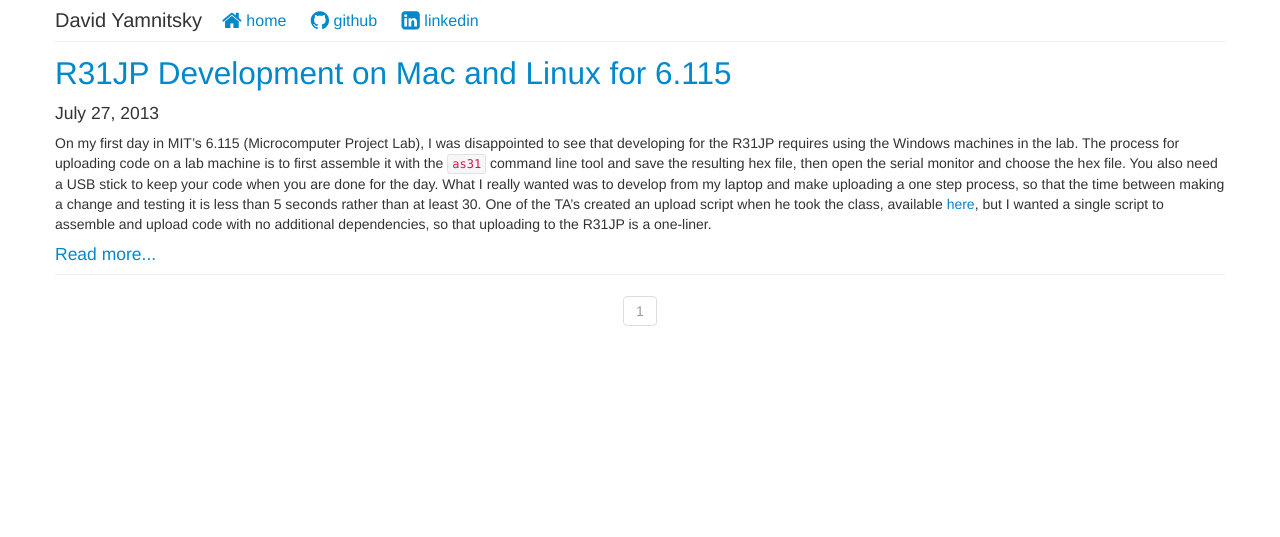
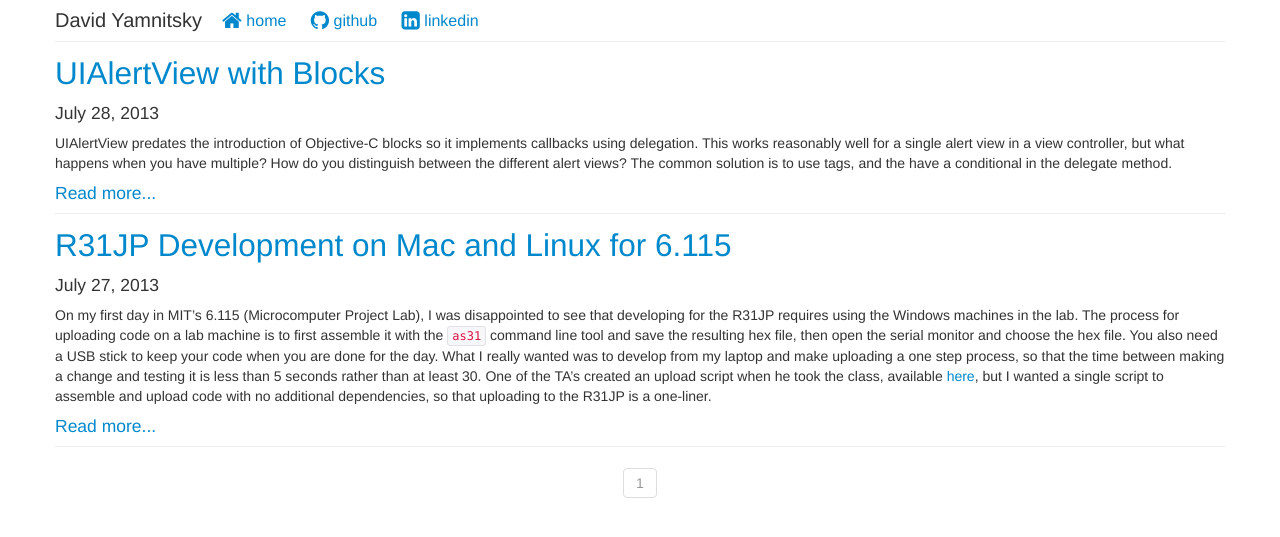
Before and after one commit to kevinmiles/blog, a Jekyll site: the page built from index.html, in a window 1280 px wide. Shown: the top 537 px of the page. Built offline with Jekyll 4.4.1, drawn with Linux system fonts in a browser that asks for light colours; nearby versions of some CDN libraries; the list of posts is cut into pages by our own code; comment, search, counter and statistics services are not loaded.

Commit message:
add missing post and switch to pretty permalinks

```diff
--- a/_config.yml
+++ b/_config.yml
@@ -1,3 +1,4 @@
 name: David Yamnitsky's Blog
 pygments: true
 paginate: 5
+permalink: pretty
--- /dev/null
+++ b/_posts/2013-07-28-uialertview-with-blocks.md
@@ -0,0 +1,72 @@
+---
+layout: post
+title: "UIAlertView with Blocks"
+slug: uialertview-with-blocks
+date: 2013-07-28 09:26:24
+categories: blog
+tags:
+---
+
+UIAlertView predates the introduction of Objective-C blocks so it implements callbacks using delegation. This works reasonably well for a single alert view in a view controller, but what happens when you have multiple? How do you distinguish between the different alert views? The common solution is to use tags, and the have a conditional in the delegate method.
+
+{% highlight objc %}
+UIAlertView *continueAlertView = [[UIAlerView alloc] initWithTitle:@"Continue?"
+                                                          message:nil
+                                                         delegate:self
+                                                cancelButtonTitle:@"Cancel"
+                                                otherButtonTitles:@"OK", nil];
+continueAlertView.tag = 0;
+[continueAlertView show];
+
+UIAlertView *errorAlertView = [[UIAlerView alloc] initWithTitle:@"Error"
+                                                        message:nil
+                                                       delegate:self
+                                              cancelButtonTitle:nil
+                                              otherButtonTitles:@"OK", nil];
+errorAlertView.tag = 1;
+[errorAlertView show];
+{% endhighlight %}
+
+{% highlight objc %}
+- (void)alertView:(UIAlertView *)alertView clickedButtonAtIndex:(NSInteger)buttonIndex
+{
+    // handle continue alert view
+    if (alertView.tag == 0) {
+        if (buttonIndex == 0)
+            doSomething();
+        else if (buttonIndex == 1)
+            doSomethingElse();
+    // handle error alert view
+    } else if (alertView.tag == 0) {
+        doSomething();
+    }
+}
+{% endhighlight %}
+
+Clearly this doesn't scale nicely, and code gets muddled together. It is also a headache to make variables defined where the alert is created accessible to the delegate call. To fix this, I created a simple category of UIAlertView that uses an internal wrapper class to mask the delegate and use a callback block. Here's what the same code looks like now:
+
+{% highlight objc %}
+[UIAlertView showWithTitle:@"Continue?"
+                   message:nil
+         cancelButtonTitle:@"Cancel"
+         otherButtonTitles:@[@"OK"]
+                completion:^(UIAlertView *alertView, NSInteger buttonIndex) {
+
+                    if (buttonIndex == 0)
+                        doSomething();
+                    else if (buttonIndex == 1)
+                        doSomethingElse();
+
+                }];
+[UIAlertView showWithTitle:@"Error"
+                   message:nil
+         cancelButtonTitle:nil
+         otherButtonTitles:@[@"OK"]
+                completion:^(UIAlertView *alertView, NSInteger buttonIndex) {
+                    doSomething();
+                }];
+{% endhighlight %}
+
+Here is the implementation which you can add to your project:
+
+{% gist 5833223 %}
```
